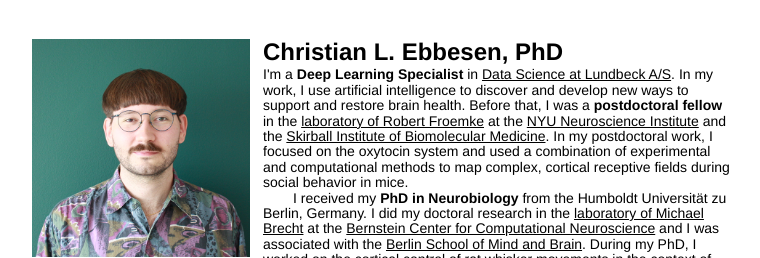
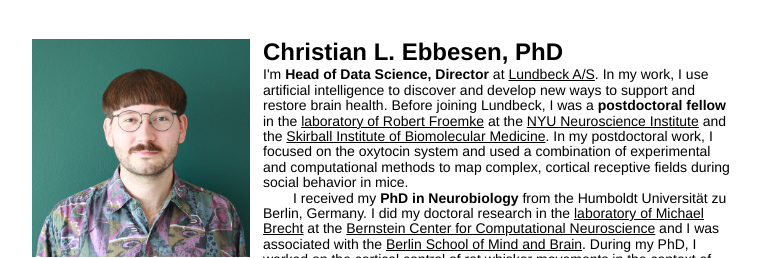
Before and after one commit to chrelli/chrelli.github.io, a Jekyll site: the page built from index.html, in a window 1280 px wide and 900 px high. Shown: the top 258 px of the window, without its empty margins (259-1019 px from the left). Built offline with Jekyll 4.4.1, drawn with Linux system fonts in a browser that asks for light colours; nearby versions of some CDN libraries; some web fonts are replaced; a style sheet for code colours, icons or effects is not loaded; some of the changed text lies outside the part shown.

Commit message:
update title

```diff
--- a/index.html
+++ b/index.html
@@ -20,8 +20,8 @@ fulltitle: "Christian L. Ebbesen, PhD"
         </td>
 				<td class="year" >
         <h4> <b>Christian L. Ebbesen, PhD</b> </h4>
-				I'm a <h7>Deep Learning Specialist</h7> in <a href="https://www.lundbeck.com/" class="hm">Data Science at Lundbeck A/S</a>. In my work, I use artificial intelligence to discover and develop new ways to support and restore brain health.
-				Before that, I was a <h7>postdoctoral fellow</h7> in the <a href="http://froemkelab.med.nyu.edu/" class="hm">laboratory of Robert Froemke</a> at the <a href="https://med.nyu.edu/departments-institutes/neuroscience/" class="hm">NYU Neuroscience Institute</a> and the <a href="https://med.nyu.edu/departments-institutes/skirball-institute-biomolecular-medicine/" class="hm">Skirball Institute of Biomolecular Medicine</a>. In my postdoctoral work, I focused on the oxytocin system and used a combination of experimental and computational methods to map complex, cortical receptive fields during social behavior in mice.
+				I'm <h7>Head of Data Science, Director</h7> at <a href="https://www.lundbeck.com/" class="hm">Lundbeck A/S</a>. In my work, I use artificial intelligence to discover and develop new ways to support and restore brain health.
+				Before joining Lundbeck, I was a <h7>postdoctoral fellow</h7> in the <a href="http://froemkelab.med.nyu.edu/" class="hm">laboratory of Robert Froemke</a> at the <a href="https://med.nyu.edu/departments-institutes/neuroscience/" class="hm">NYU Neuroscience Institute</a> and the <a href="https://med.nyu.edu/departments-institutes/skirball-institute-biomolecular-medicine/" class="hm">Skirball Institute of Biomolecular Medicine</a>. In my postdoctoral work, I focused on the oxytocin system and used a combination of experimental and computational methods to map complex, cortical receptive fields during social behavior in mice.
 				<p class="indent">
 			  I received my <h7>PhD in Neurobiology</h7> from the Humboldt Universität zu Berlin, Germany. I did my doctoral research in the <a href="https://www.activetouch.de/" class="hm">laboratory of Michael Brecht</a> at the <a href="http://www.bccn-berlin.de/" class="hm">Bernstein Center for Computational Neuroscience</a> and I was associated with the <a href="http://www.mind-and-brain.de/" class="hm">Berlin School of Mind and Brain</a>. During my PhD, I worked on the cortical control of rat whisker movements in the context of rat social facial touch and on spatial and temporal coding in para-hippocampal cortex. I received my master's and bachelor's <h7>degrees in physics/biophysics</h7> from the <a href="http://www.nbi.ku.dk/english/" class="hm">Niels Bohr Institute</a> at the University of Copenhagen, Denmark.
 				</p>
@@ -33,7 +33,7 @@ fulltitle: "Christian L. Ebbesen, PhD"
 
 <div class="year" style="text-align:center">
 
-          <a href="/pdf/cv_sept2022.pdf" class="pub">
+          <a href="/pdf/Ebbesen_CV_September_2023.pdf" class="pub">
               <i class="ai ai-cv"></i>
   download
   </a>
@@ -247,6 +247,20 @@ We outline how neuroscience can build on recent advances in machine learning, ro
 <div>
 
 <h3><img src="/img/reader.gif" height=34px style="vertical-align:middle">&nbsp; Publications</h3>
+
+<h5>Industry research</h5>
+
+<table width=100%>
+	<tr>
+		<td class="year" width=60px>2023</td>
+		<td class="year">
+			 <b>Ebbesen CL</b>, Kompus K & Bahl J (2023) Investigating blood biomarkers of psychiatric disease in the "Real World" by data mining and Bayesian hierarchical network modelling. <b>Society for Neuroscience Meeting</b> (accepted).
+
+	 </td>
+</tr>
+
+</table>
+
 
 <h5>Journal articles</h5>
 
```
Also changed, not shown: 1 other file.
